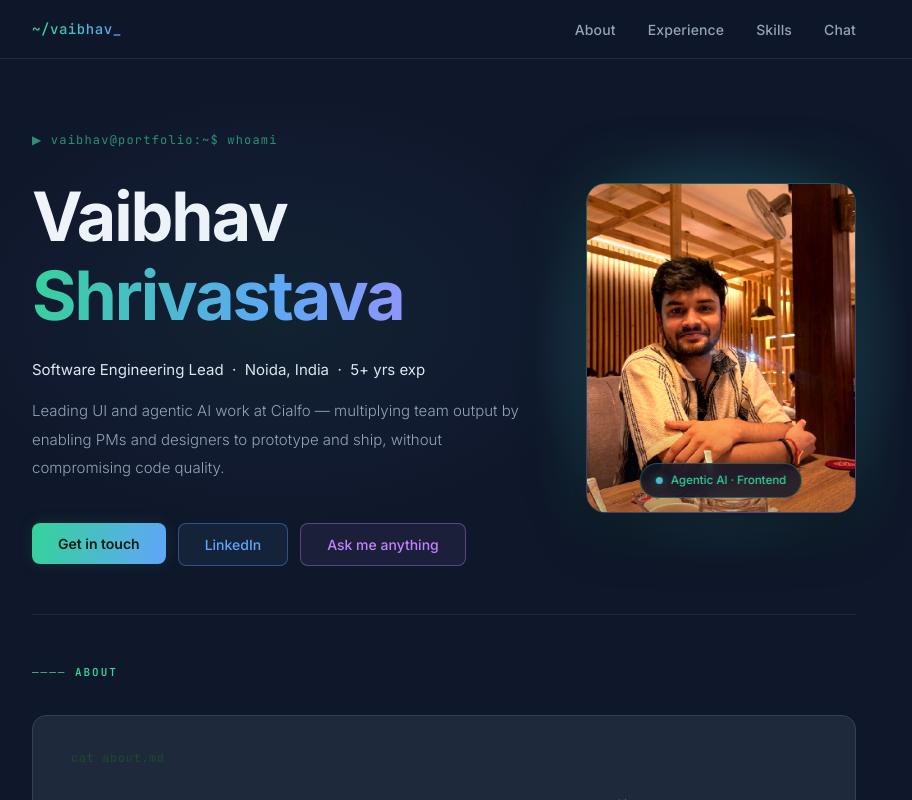
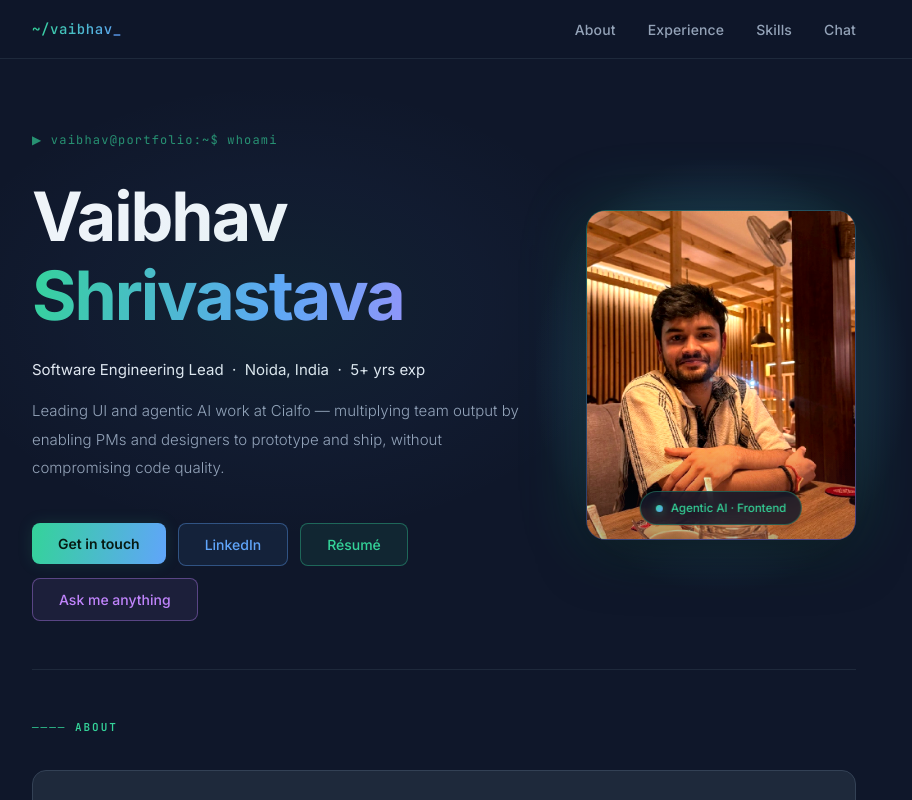
Before and after one commit to Vaibhav1306/vaibhav-portfolio, a React (Vite) app: page / in a window 1280 px wide. Shown: the top 800 px of the page, without its empty margins (196-1108 px from the left). Built offline with nearby package versions, Linux system fonts and the light colour scheme; no server answers.

Commit message:
Add downloadable resume PDF and hero Resume button

```diff
--- a/src/App.jsx
+++ b/src/App.jsx
@@ -486,6 +486,23 @@ function Hero() {
                 transition: 'all 0.2s',
               }}>
                 LinkedIn
+              </button>
+            </a>
+
+            <a
+              href="/Vaibhav_Shrivastava_Resume.pdf"
+              target="_blank"
+              rel="noopener noreferrer"
+            >
+              <button style={{
+                background: '#34d39914',
+                color: P.emerald,
+                border: `1px solid ${P.emerald}60`, padding: '12px 26px',
+                fontSize: 14, fontWeight: 500,
+                borderRadius: 8,
+                transition: 'all 0.2s',
+              }}>
+                Résumé
               </button>
             </a>
 
```
Also changed, not shown: 1 other file (tests, documents, lock files or other folders).
